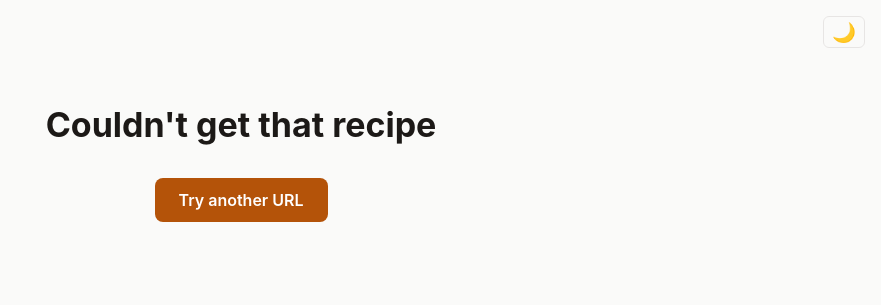
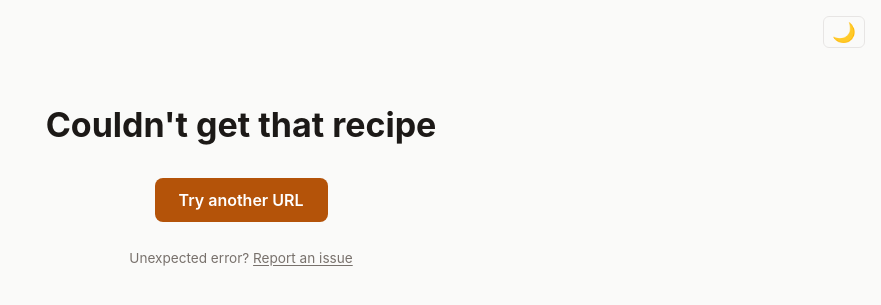
Before and after one commit to djcunningham0/just-show-me-the-recipe, a Python web app: template app/templates/error.html in a window 1280 px wide. Shown: the top 305 px of the page, without its empty margins (399-1280 px from the left). Run offline with Jinja, Linux system fonts and the light colour scheme; the template is opened without the code that fills it, so the values that code supplies are empty; some libraries are stand-ins or nearby versions.

Commit message:
add link to report issue

```diff
--- a/app/main.py
+++ b/app/main.py
@@ -71,7 +71,7 @@ async def recipe(request: Request, url: str = ""):
         return templates.TemplateResponse(
             request,
             "error.html",
-            {"error_message": "Please enter a URL to extract a recipe from."},
+            {"error_message": "Please enter a URL to extract a recipe from.", "url": ""},
             status_code=400,
         )
     if not url.startswith(("http://", "https://")):
@@ -81,7 +81,7 @@ async def recipe(request: Request, url: str = ""):
     except ParseError as e:
         logger.warning("ParseError [%s] for %s: %s", e.error_type, url, e.message)
         return templates.TemplateResponse(
-            request, "error.html", {"error_message": e.message}
+            request, "error.html", {"error_message": e.message, "url": url}
         )
     logger.info("Served recipe %r from %s", result.title, url)
     parsed_ingredients_json = ""
--- a/app/static/style.css
+++ b/app/static/style.css
@@ -411,6 +411,24 @@ body {
     color: var(--color-checked);
 }
 
+/* -- Report link -- */
+.report-link {
+    margin-top: 2rem;
+    font-size: 0.85rem;
+    color: var(--color-muted);
+    text-align: center;
+}
+
+.report-link a {
+    color: var(--color-muted);
+    text-decoration: underline;
+    text-underline-offset: 2px;
+}
+
+.report-link a:hover {
+    color: var(--color-text);
+}
+
 /* -- Error page -- */
 .error-box {
     text-align: center;
--- a/app/templates/error.html
+++ b/app/templates/error.html
@@ -4,5 +4,8 @@ endblock %} {% block content %}
     <h1>Couldn't get that recipe</h1>
     <p>{{ error_message }}</p>
     <a href="/" class="button">Try another URL</a>
+    <p class="report-link">
+        Unexpected error? <a href="https://docs.google.com/forms/d/e/1FAIpQLSeaYTPR_95GR6A-ivcqgxzfzDhVXTFHSLk_s8gdWWbPUlcehA/viewform?usp=pp_url&entry.2141940194={{ url | urlencode }}" target="_blank" rel="noopener">Report an issue</a>
+    </p>
 </div>
 {% endblock %}
--- a/app/templates/recipe.html
+++ b/app/templates/recipe.html
@@ -60,6 +60,9 @@ Recipe!{% endblock %} {% block content %}
             </ol>
         </section>
     </div>
+    <p class="report-link">
+        Something wrong? <a href="https://docs.google.com/forms/d/e/1FAIpQLSeaYTPR_95GR6A-ivcqgxzfzDhVXTFHSLk_s8gdWWbPUlcehA/viewform?usp=pp_url&entry.2141940194={{ recipe.source_url | urlencode }}" target="_blank" rel="noopener">Report an issue</a>
+    </p>
 </article>
 
 {% if recipe.parsed_ingredients %}
```
